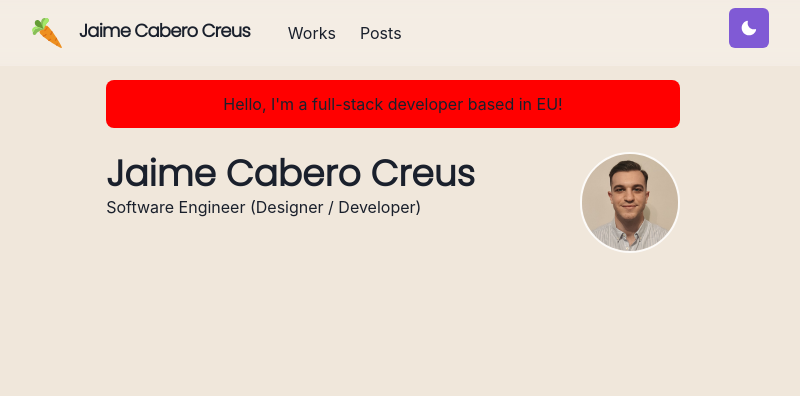
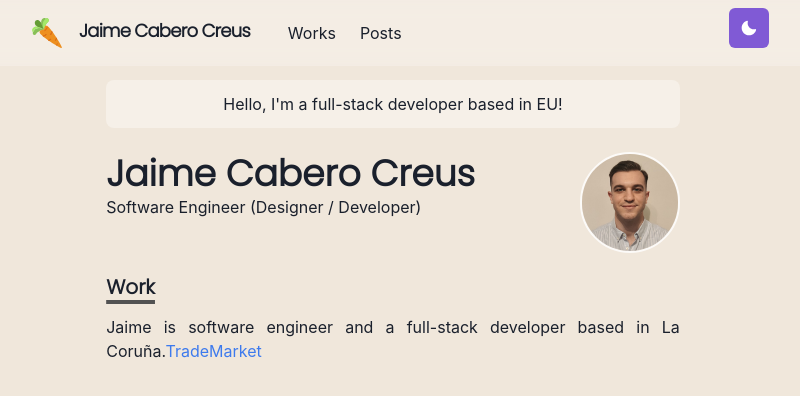
Before and after one commit to CanDveloper/candveloper-homepage, a Next.js app: page / in a window 1280 px wide. Shown: the top 396 px of the page, without its empty margins (247-1047 px from the left). Built offline with nearby package versions, Linux system fonts and the light colour scheme.

Commit message:
About me information added

```diff
--- /dev/null
+++ b/components/paragraph.js
@@ -0,0 +1,8 @@
+import styled from "@emotion/styled";
+
+const Paragraph = styled.p`
+text-align: justify;
+text-ident: 1em;
+`
+
+export default Paragraph
--- /dev/null
+++ b/components/section.js
@@ -0,0 +1,22 @@
+import { chakra, shouldForwardProp } from "@chakra-ui/react";
+import { motion } from "framer-motion";
+
+
+const StyledDiv = chakra(motion.div, {
+    shouldForwardProp: prop => {
+        return shouldForwardProp(prop) || prop === 'transition'
+    }
+})
+
+const Section = ({children, delay=0}) => (
+    <StyledDiv
+    initial={{y: 10, opacity:0}}
+    animate={{y: 0, opacity: 1}}
+    transition={{duration: 0.8, delay}}
+    mb={6}
+    >
+        {children}
+    </StyledDiv>
+)
+
+export default Section
--- a/pages/index.js
+++ b/pages/index.js
@@ -1,9 +1,12 @@
-import { Image, Container, Box, Heading } from '@chakra-ui/react'
+import { Image, Container, Box, Heading, useColorModeValue, Link } from '@chakra-ui/react'
+import NextLink from 'next/link'
+import Section from '../components/section'
+import Paragraph from '../components/paragraph'
 
 const Page = () => {
     return (
         <Container>
-            <Box borderRadius="lg" bg="red" p={3} mb={6} align="center">
+            <Box borderRadius="lg" bg={useColorModeValue('whiteAlpha.500', 'whiteAlpha.200')} p={3} mb={6} align="center">
                 Hello, I'm a full-stack developer based in EU!
             </Box>
 
@@ -33,6 +36,20 @@ const Page = () => {
                     />
                 </Box>
             </Box>
+            <Section delay={0.1}>
+            <Heading as="h3" variant="section-title">
+                Work
+            </Heading>
+            <Paragraph>
+                Jaime is software engineer and a full-stack developer
+                based in La Coruña.
+                <NextLink href="/works/inkdrop">
+                    <Link>
+                        TradeMarket
+                    </Link>
+                </NextLink>
+            </Paragraph>
+            </Section>
         </Container>
     )
 }
```
Also changed, not shown: package.json (+5 -5 lines), 1 other file (tests, documents, lock files or other folders).
